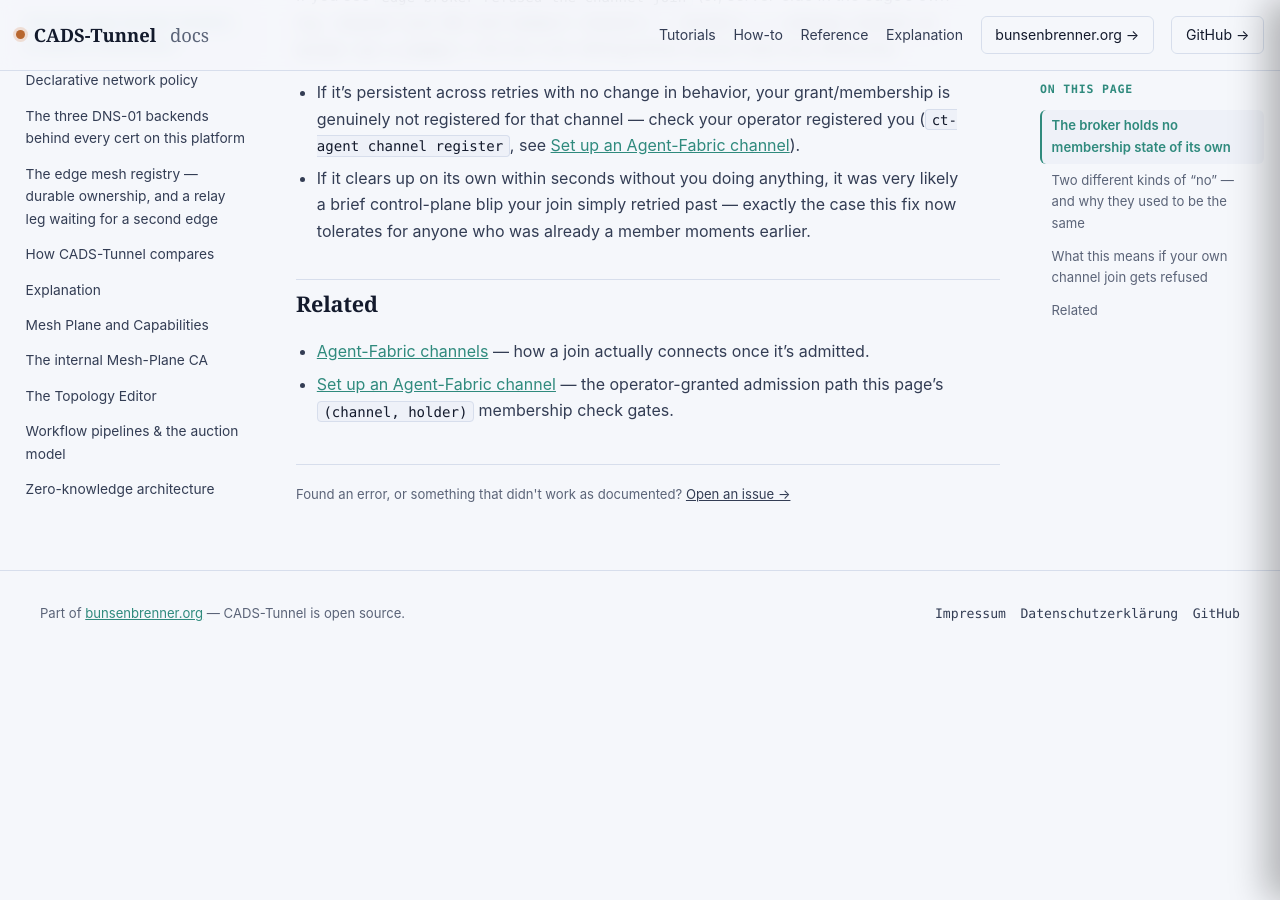
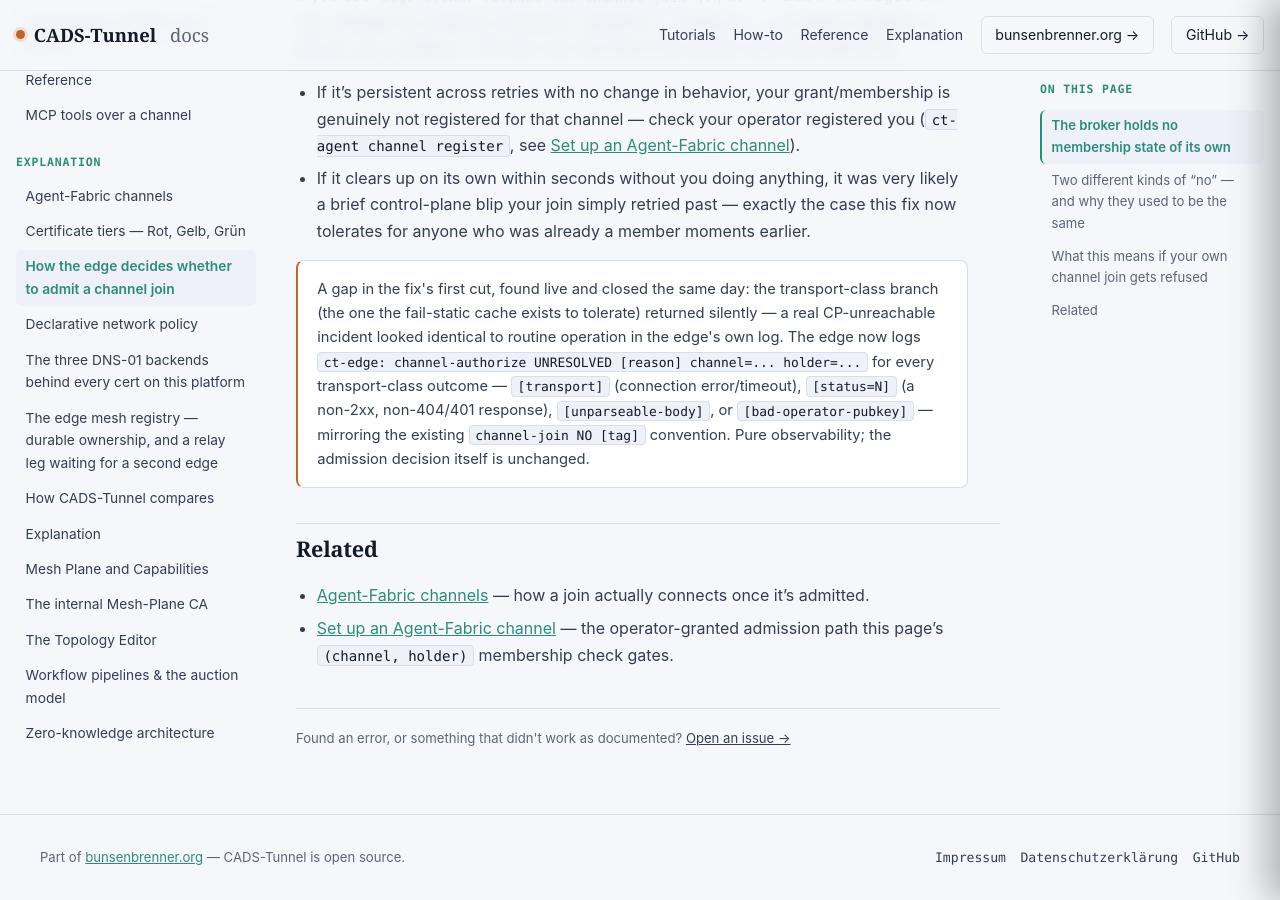
Before and after one commit to scimbe/CADS-Tunnel-docs, a Jekyll site: the page built from _explanation/channel-admission.md, in a window 1280 px wide and 900 px high, scrolled down 1894 px. Built offline with Jekyll 4.4.1, drawn with Linux system fonts in a browser that asks for light colours.

Commit message:
docs(channel-admission): document the new UNRESOLVED transport-failure logging
Traced a live "edge broker refused the channel join" report to the exact
gap fixed in scimbe/CADS-Tunnel@d0c25d4: the fail-static cache's
transport-class branch returned silently, indistinguishable from routine
operation in the edge's own log. Documents the new
"ct-edge: channel-authorize UNRESOLVED [reason] ..." log lines this page's
own admission model already described.

Co-Authored-By: Claude Sonnet 5 <noreply@anthropic.com>
Claude-Session: https://claude.ai/code/session_018FkngvdKnmVcAT84EZe7Ur

```diff
--- a/_explanation/channel-admission.md
+++ b/_explanation/channel-admission.md
@@ -78,6 +78,17 @@ the two now-distinguished causes read very differently:
   control-plane blip your join simply retried past — exactly the case this fix now tolerates for
   anyone who was already a member moments earlier.
 
+<div class="callout warn">
+A gap in the fix's first cut, found live and closed the same day: the transport-class branch (the
+one the fail-static cache exists to tolerate) returned silently — a real CP-unreachable incident
+looked identical to routine operation in the edge's own log. The edge now logs
+<code>ct-edge: channel-authorize UNRESOLVED [reason] channel=... holder=...</code> for every
+transport-class outcome — <code>[transport]</code> (connection error/timeout), <code>[status=N]</code>
+(a non-2xx, non-404/401 response), <code>[unparseable-body]</code>, or
+<code>[bad-operator-pubkey]</code> — mirroring the existing <code>channel-join NO [tag]</code>
+convention. Pure observability; the admission decision itself is unchanged.
+</div>
+
 ## Related
 
 - [Agent-Fabric channels]({{ '/explanation/agent-fabric-channels/' | relative_url }}) — how a join
```
